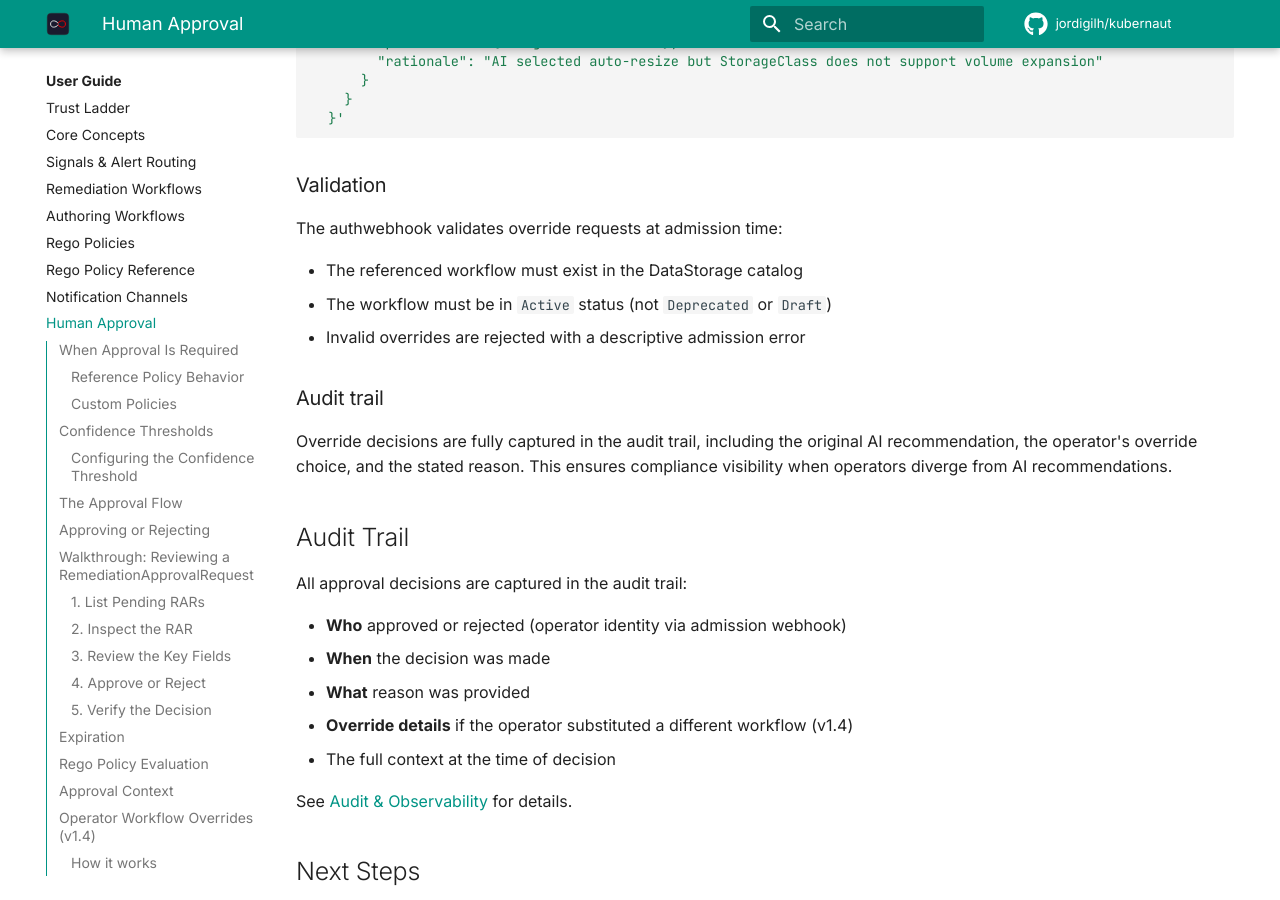
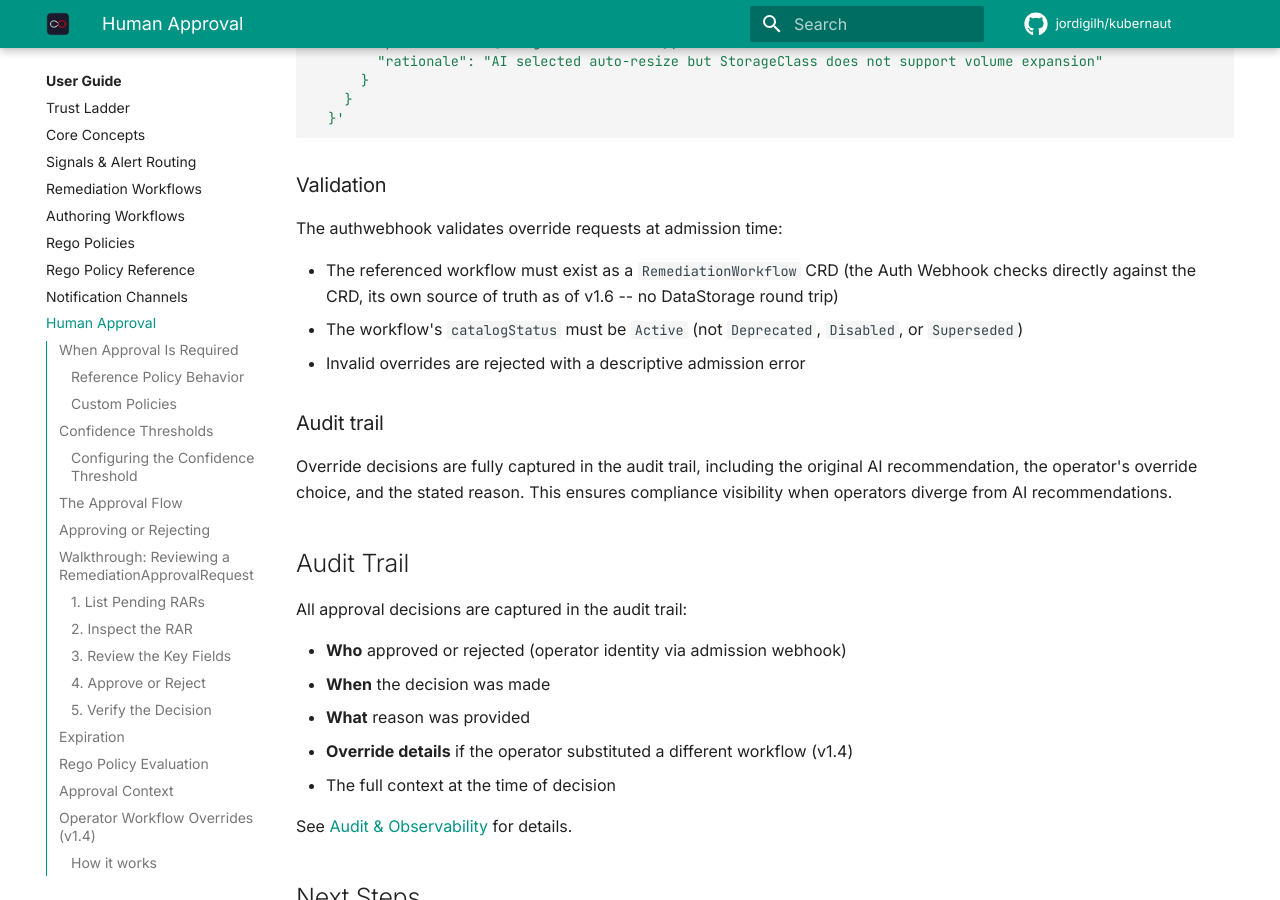
Before and after one commit to jordigilh/kubernaut-docs, an MkDocs documentation site: the page built from docs/user-guide/approval.md, in a window 1280 px wide and 900 px high, scrolled down 7979 px. Built offline with MkDocs 1.6.1 and Material for MkDocs 9.7.7, drawn with Linux system fonts in a browser that asks for light colours; comment, search, counter and statistics services are not loaded; the version menu is left out.

Commit message:
docs: fix approval.md override validation to reference RemediationWorkflow CRD
As of v1.6 (DD-WORKFLOW-018) the Auth Webhook validates workflow
overrides directly against the RemediationWorkflow CRD (its own source
of truth), not a separate DataStorage catalog.

```diff
--- a/docs/user-guide/approval.md
+++ b/docs/user-guide/approval.md
@@ -316,8 +316,8 @@ kubectl patch rar <name> -n kubernaut-system \
 
 The authwebhook validates override requests at admission time:
 
-- The referenced workflow must exist in the DataStorage catalog
-- The workflow must be in `Active` status (not `Deprecated` or `Draft`)
+- The referenced workflow must exist as a `RemediationWorkflow` CRD (the Auth Webhook checks directly against the CRD, its own source of truth as of v1.6 -- no DataStorage round trip)
+- The workflow's `catalogStatus` must be `Active` (not `Deprecated`, `Disabled`, or `Superseded`)
 - Invalid overrides are rejected with a descriptive admission error
 
 ### Audit trail
```
